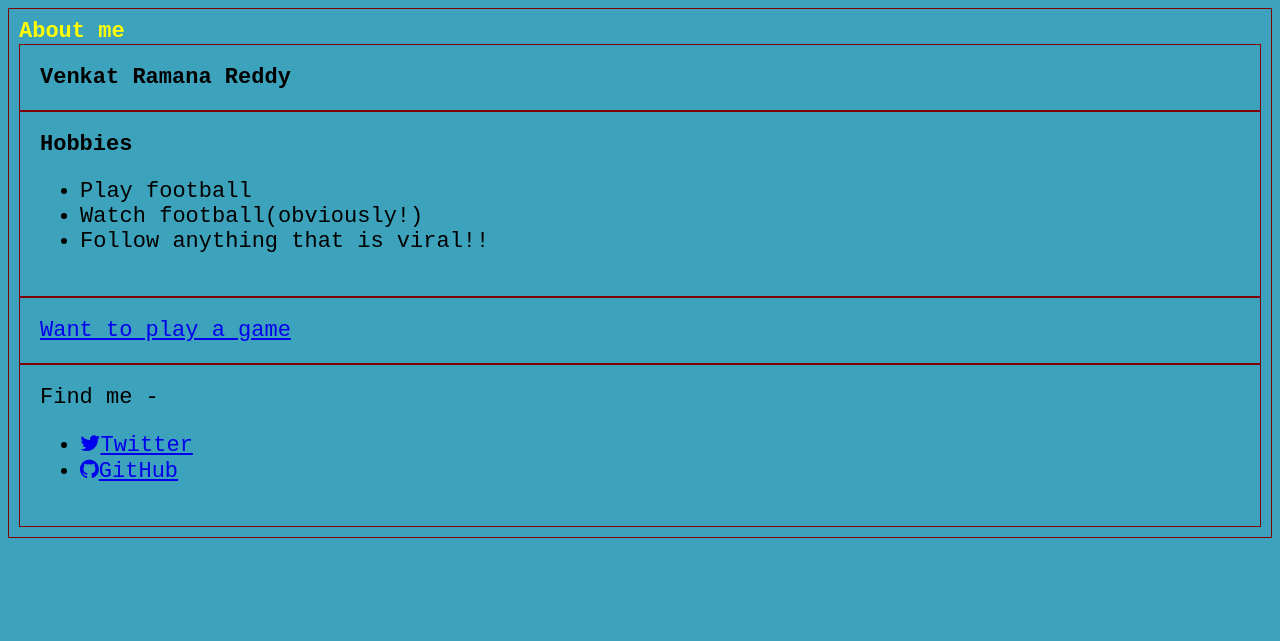
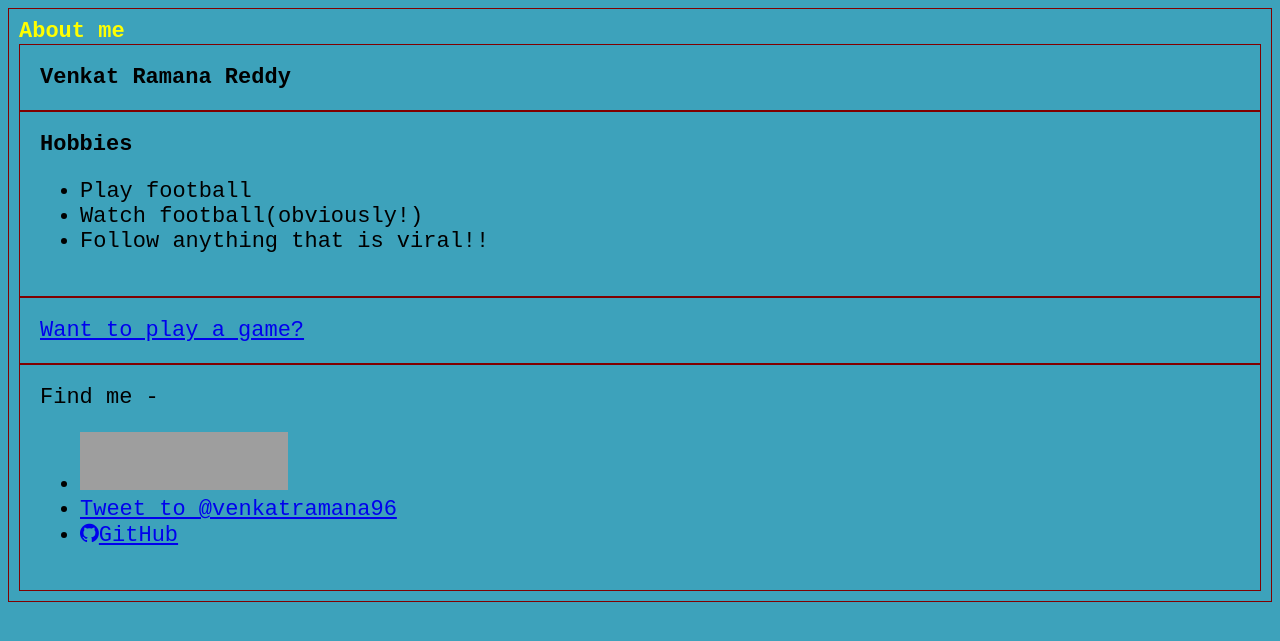
Before and after one commit to venkatramanareddy/venkatramanareddy.github.io, a Jekyll site: the page built from index.md, in a window 1280 px wide. Shown: the top 641 px of the page. Built offline with Jekyll 4.4.1, drawn with Linux system fonts in a browser that asks for light colours; nearby versions of some CDN libraries; comment, search, counter and statistics services are not loaded; grey boxes are pictures that could not be loaded.

Commit message:
Added badges for stackoverflow and twitter

```diff
--- a/_layouts/home.html
+++ b/_layouts/home.html
@@ -21,15 +21,24 @@ layout: default
         </div>
     </div>
     <div class="sub-container">
-        <a href="{{ "/game/snake" | relative_url }}">Want to play a game</a>
+        <a href="{{ "/game/snake" | relative_url }}">Want to play a game?</a>
     </div>
     <div class="sub-container">
         Find me -
         <ul>
             <li>
+                <a href="https://stackoverflow.com/users/5725669/venkat-ramana">
+                    <img src="https://stackoverflow.com/users/flair/5725669.png?theme=dark" width="208" height="58" alt="profile for Venkat Ramana at Stack Overflow, Q&amp;A for professional and enthusiast programmers"
+                        title="profile for Venkat Ramana at Stack Overflow, Q&amp;A for professional and enthusiast programmers">
+                </a>
+            </li>
+            <li>
                 {% if site.twitter_username %}
                 <a href="https://twitter.com/{{site.twitter_username}}">
-                    <i class="fa fa-twitter"></i>Twitter
+                    <!-- <i class="fa fa-twitter"></i>Twitter -->
+                    <a href="https://twitter.com/intent/tweet?screen_name=venkatramana96&ref_src=twsrc%5Etfw" class="twitter-mention-button"
+                        data-show-count="false"> Tweet to @venkatramana96</a>
+                    <script async src="https://platform.twitter.com/widgets.js" charset="utf-8"></script>
                 </a>
                 {% endif %}
             </li>
```
